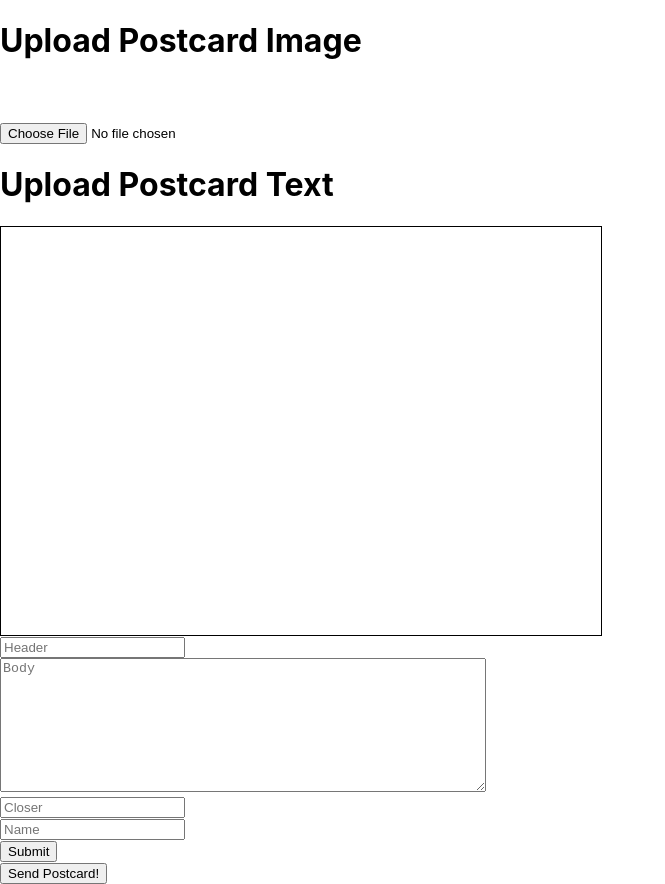
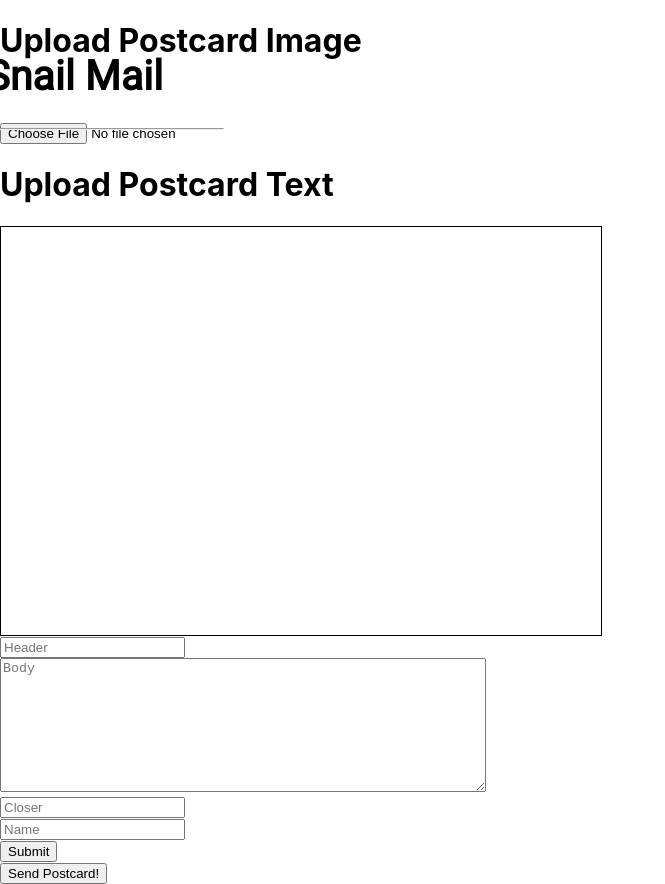
Before and after one commit to DavidDGamble/SnailMail, a React (Create React App) app: page / in a window 1280 px wide. Shown: the whole page, without its empty margins (0-665 px from the left). Built offline with nearby package versions, Linux system fonts and the light colour scheme.

Commit message:
Add Header, Home, and PostcardControl components and fixed api call for creating postcard.

```diff
--- a/src/components/App.jsx
+++ b/src/components/App.jsx
@@ -1,9 +1,11 @@
+import Header from './Header';
 import TemplateForm from './TemplateForm';
 import './../app.css';
 
 function App() {
   return (
     <div className="App">
+      <Header />
       <TemplateForm />
     </div>
   );
--- /dev/null
+++ b/src/components/Header.jsx
@@ -0,0 +1,12 @@
+import React from "react";
+
+function Header() {
+  return(
+    <div className="header">
+      <h1>Snail Mail</h1>
+      <hr />
+    </div>
+  )
+}
+
+export default Header
```
Also changed, not shown: src/components/Home.jsx (added, +11 -0 lines), src/components/PostcardControl.jsx (added, +8 -0 lines), 1 other file (tests, documents, lock files or other folders).
